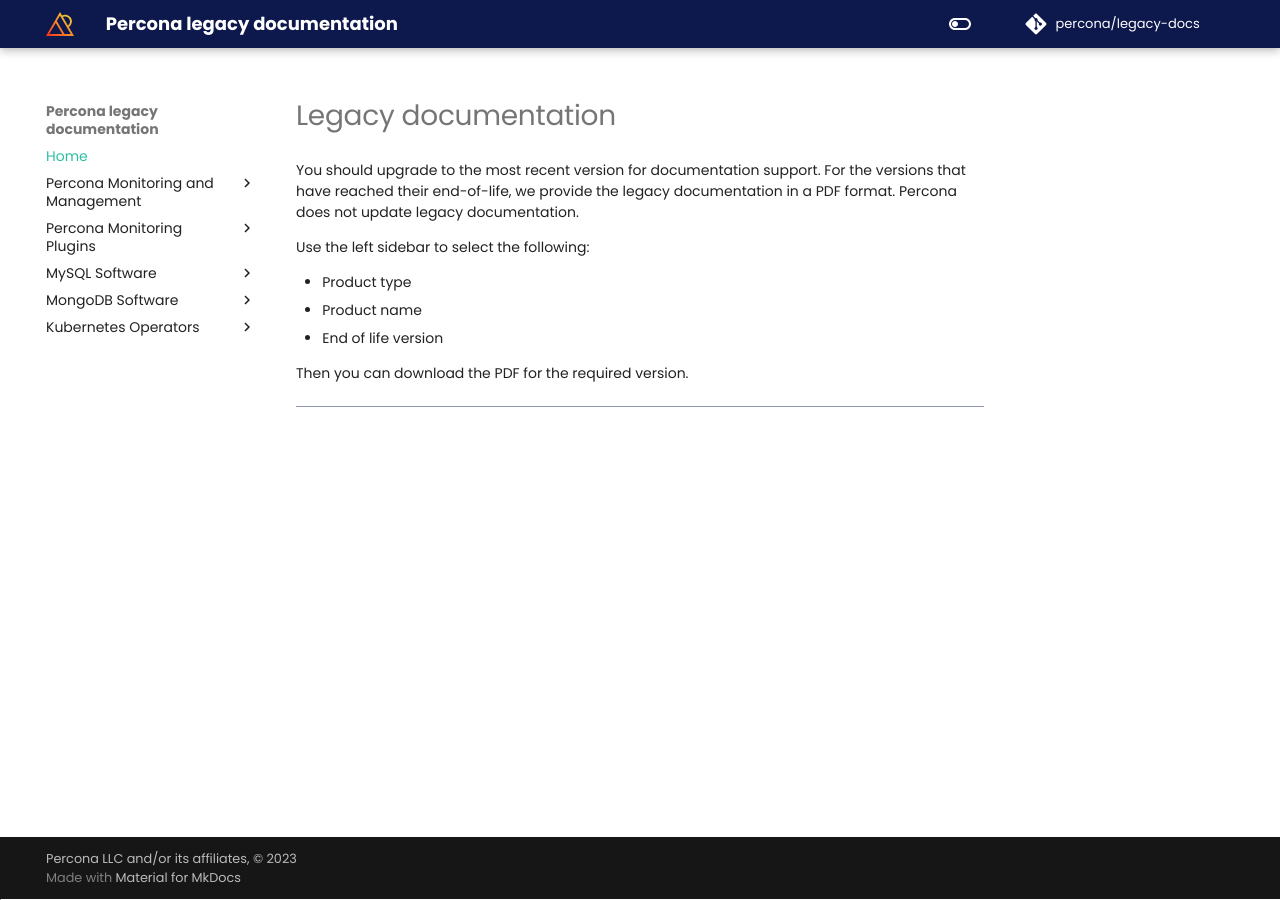
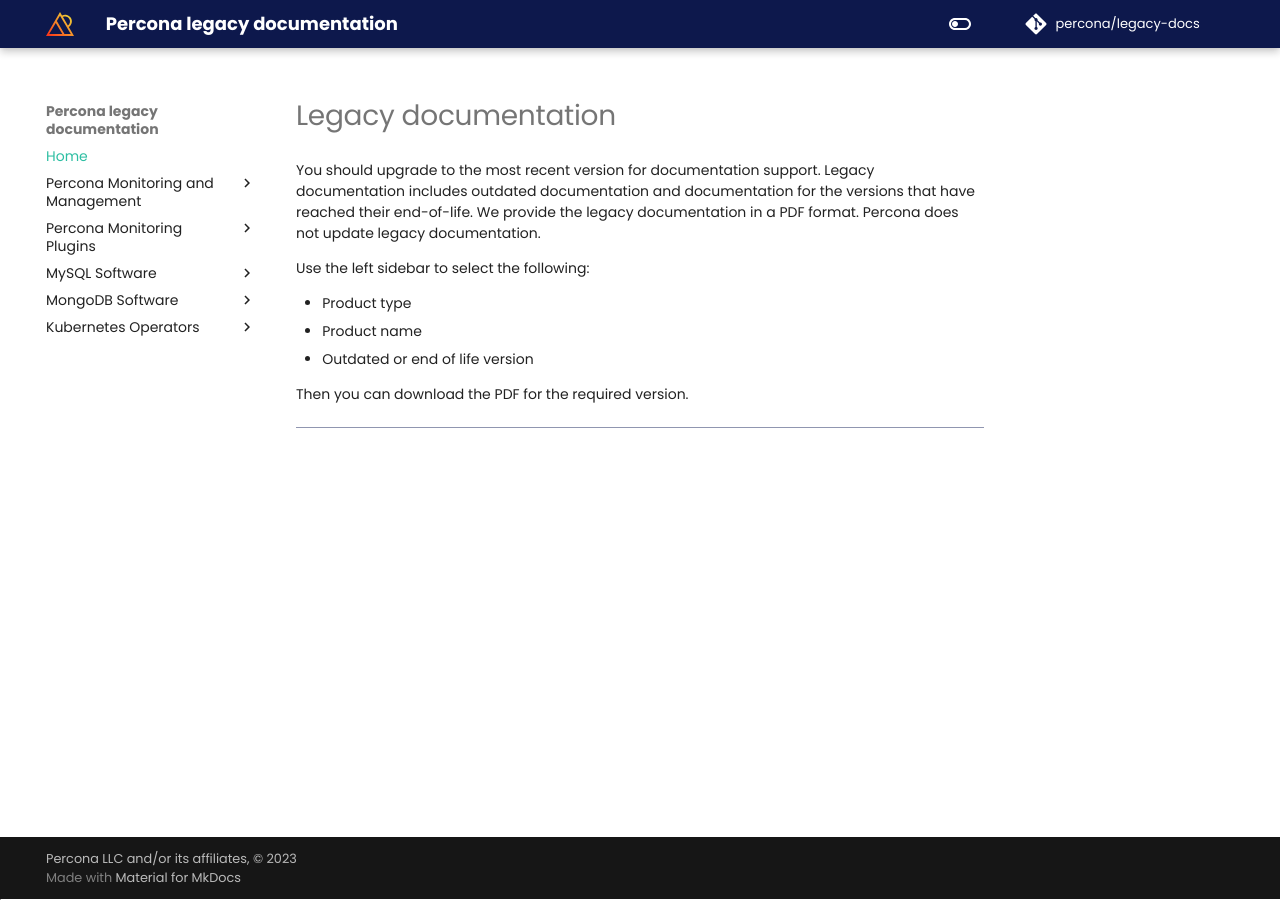
Before and after one commit to percona/legacy-docs, an MkDocs documentation site: the page built from docs/index.md, in a window 1280 px wide. Built offline with MkDocs 1.6.1 and Material for MkDocs 9.7.7, drawn with Linux system fonts in a browser that asks for light colours; nearby versions of some CDN libraries; comment, search, counter and statistics services are not loaded.

Commit message:
Update index.md

```diff
--- a/docs/index.md
+++ b/docs/index.md
@@ -1,11 +1,11 @@
 # Legacy documentation
 
-You should upgrade to the most recent version for documentation support. For the versions that have reached their end-of-life, we provide the legacy documentation in a PDF format. Percona does not update legacy documentation.
+You should upgrade to the most recent version for documentation support. Legacy documentation includes outdated documentation and documentation for the versions that have reached their end-of-life. We provide the legacy documentation in a PDF format. Percona does not update legacy documentation.
 
 Use the left sidebar to select the following:
 
 * Product type
 * Product name
-* End of life version
+* Outdated or end of life version
 
 Then you can download the PDF for the required version.
```
